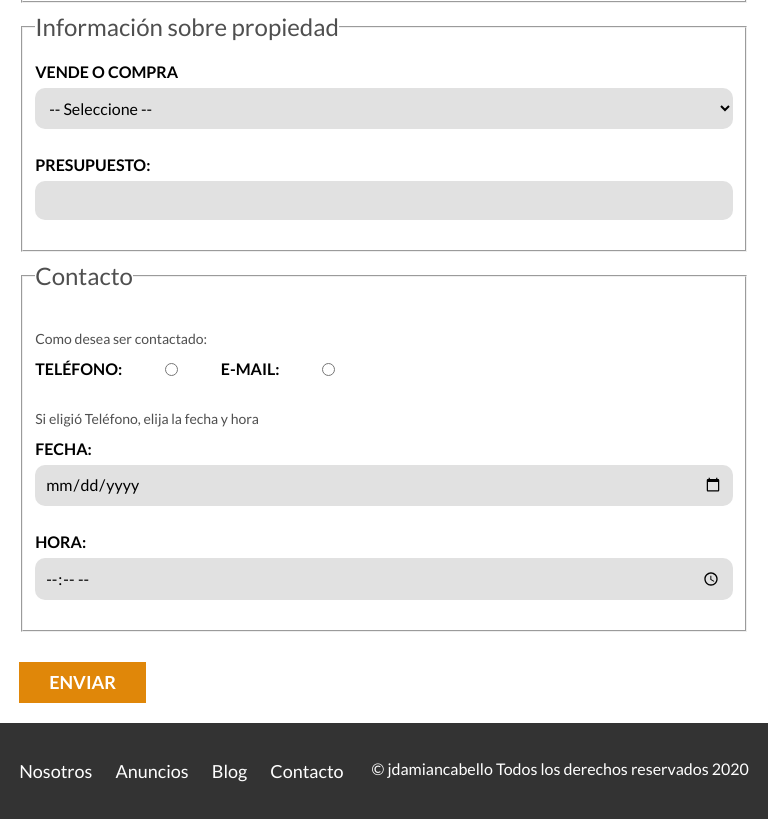
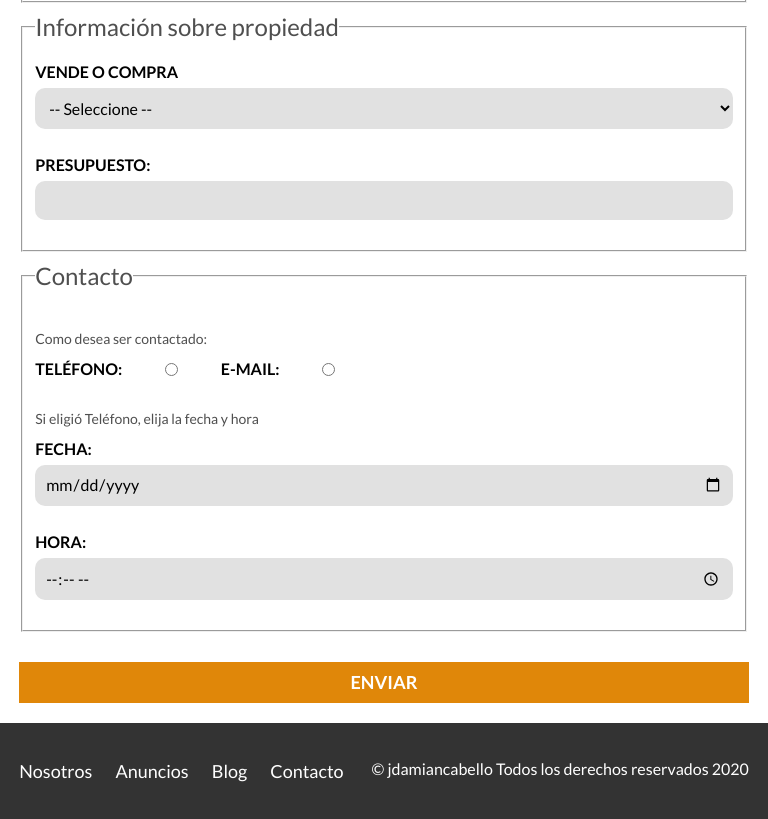
Before and after one commit to JDamianCabello/VentaDeCasas, a plain HTML site: page contacto.html in a window 768 px wide. Shown: the part 1299-2118 px from the top of the page. Drawn offline with Linux system fonts and the light colour scheme.

Commit message:
Pagina completa responsive

```diff
--- a/contacto.html
+++ b/contacto.html
@@ -80,7 +80,7 @@
                 <input type="time" id="hora" min="9:00" max="18:00">
             </fieldset>
 
-            <input type="submit" value="Enviar" class="boton boton-amarillo">
+            <input type="submit" value="Enviar" class="boton boton-amarillo enviar-form">
         </form>
     </main>
 
--- a/css/styles.css
+++ b/css/styles.css
@@ -403,10 +403,12 @@ img{
 /** Internas **/
 
 /* Nosotros */
-.contenido-nosotros{
-    display: grid;
-    grid-template-columns: repeat(2, 1fr);
-    grid-column-gap: 2rem;
+@media (min-width: 768px) {
+    .contenido-nosotros{
+        display: grid;
+        grid-template-columns: repeat(2, 1fr);
+        grid-column-gap: 2rem;
+    }
 }
 
 .texto-nosotros blockquote{
@@ -453,6 +455,12 @@ select{
     border-radius: 1rem;
 }
 
+@media (max-width:768px) {
+    .enviar-form{
+    width: 100%;
+    }
+}
+
 input[type="radio"]{
     width: auto;
     margin: 0;
```
